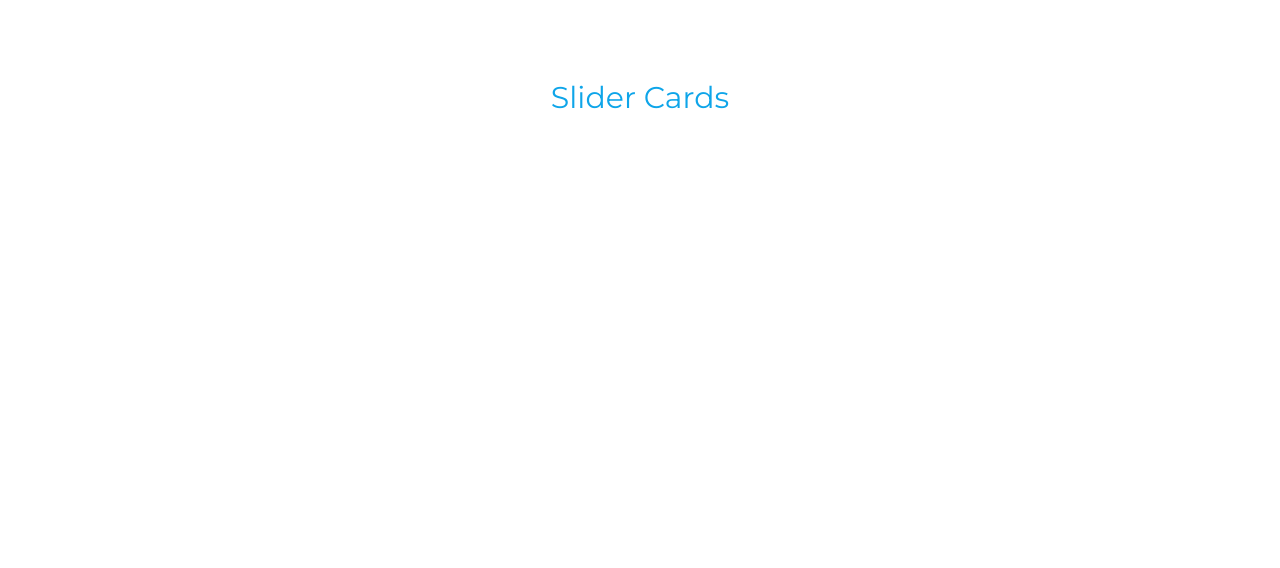
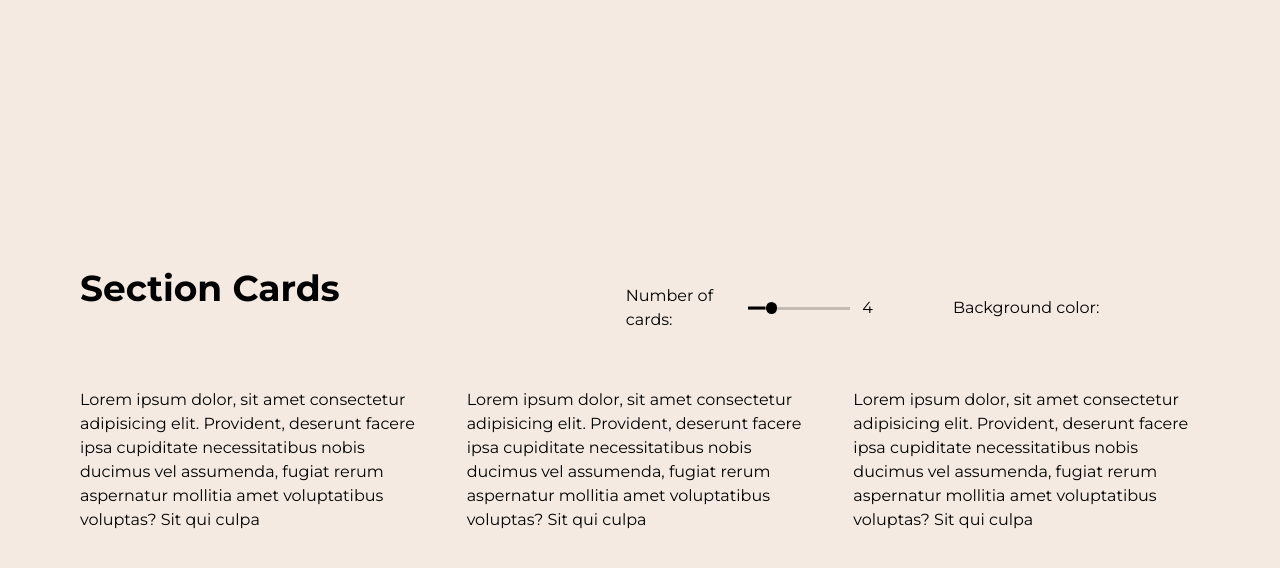
Before and after one commit to LauraBigoni/slider-test, a Vue app: page / in a window 1280 px wide. Shown: the top 568 px of the page. Built offline with nearby package versions, Linux system fonts and the light colour scheme.

Commit message:
add colorpicker and range input working

```diff
--- a/src/App.vue
+++ b/src/App.vue
@@ -1,7 +1,8 @@
 <template>
 	<div id="app">
-		<h1 class="text-3xl text-center py-20 text-sky-500">Slider Cards</h1>
-		<SliderPage />
+		<div class="container mx-auto px-20">
+			<SliderPage @backgroundChange="changeBgColor" />
+		</div>
 	</div>
 </template>
 
@@ -11,9 +12,18 @@ import SliderPage from "@/components/SliderPage";
 export default {
 	name: "App",
 	components: { SliderPage },
+	methods: {
+		changeBgColor(value) {
+			let newBackgroundColor = document.getElementById("app");
+			newBackgroundColor.style.setProperty("background-color", value);
+		},
+	},
 };
 </script>
 
 <style lang="scss">
 @import "./assets/sass/style.scss";
+#app {
+	background-color: #f4eae1;
+}
 </style>
--- a/src/components/SliderPage.vue
+++ b/src/components/SliderPage.vue
@@ -1,9 +1,168 @@
 <template>
-	<div class="slider"></div>
+	<div class="slider h-screen flex flex-col justify-center">
+		<div class="pb-10 w-full flex justify-between">
+			<h1 class="text-4xl pb-10 font-bold">Section Cards</h1>
+			<div class="input-container flex justify-end gap-20">
+				<div class="flex items-center basis-1/2">
+					<label for="cards-range">Number of cards:</label>
+					<input
+						type="range"
+						value="4"
+						min="0"
+						max="20"
+						step="1"
+						name="cards-range"
+						id="cards-range"
+						class="mx-3"
+						@change="getValue()"
+					/>
+					<output>{{ this.value }}</output>
+				</div>
+
+				<div class="flex items-center basis-1/2">
+					<label for="color-picker" class="pr-4">Background color:</label>
+					<input
+						type="color"
+						name="color-picker"
+						id="color-picker"
+						value="#F4EAE1"
+						@input="setColor()"
+					/>
+				</div>
+			</div>
+		</div>
+		<div class="flex gap-10 items-center">
+			<p>
+				Lorem ipsum dolor, sit amet consectetur adipisicing elit. Provident,
+				deserunt facere ipsa cupiditate necessitatibus nobis ducimus vel
+				assumenda, fugiat rerum aspernatur mollitia amet voluptatibus voluptas?
+				Sit qui culpa
+			</p>
+			<p>
+				Lorem ipsum dolor, sit amet consectetur adipisicing elit. Provident,
+				deserunt facere ipsa cupiditate necessitatibus nobis ducimus vel
+				assumenda, fugiat rerum aspernatur mollitia amet voluptatibus voluptas?
+				Sit qui culpa
+			</p>
+			<p>
+				Lorem ipsum dolor, sit amet consectetur adipisicing elit. Provident,
+				deserunt facere ipsa cupiditate necessitatibus nobis ducimus vel
+				assumenda, fugiat rerum aspernatur mollitia amet voluptatibus voluptas?
+				Sit qui culpa
+			</p>
+		</div>
+	</div>
 </template>
 
 <script>
 export default {
 	name: "SliderPage",
+	data() {
+		return {
+			value: 4,
+		};
+	},
+	methods: {
+		getValue: function () {
+			const rangeControl = document.querySelector('input[type="range"]');
+			this.value = rangeControl.value;
+			console.log(rangeControl);
+			console.log(this.value);
+		},
+		setColor: function () {
+			let colorPicker = document.getElementById("color-picker");
+			colorPicker.style.setProperty("--color", colorPicker.value);
+			this.$emit("backgroundChange", colorPicker.value);
+		},
+	},
 };
 </script>
+
+<style lang="scss" scoped>
+.input-container {
+	#color-picker {
+		padding: 0;
+		--color: #f4eae1;
+		width: 30px;
+		height: 14px;
+		position: relative;
+	}
+
+	#color-picker::before {
+		content: "";
+		position: absolute;
+		top: 50%;
+		left: 50%;
+		transform: translate(-50%, -50%);
+		pointer-events: none;
+		width: 40px;
+		height: 24px;
+		background: var(--color);
+		border-radius: 20px;
+		border: 1px solid #fff;
+	}
+
+	input[type="range"] {
+		position: relative;
+		background: transparent;
+		overflow: hidden;
+		color: #000;
+		--thumb-height: 0.725em;
+		--track-height: 0.125em;
+		--track-color: rgba(0, 0, 0, 0.2);
+		--brightness-hover: 180%;
+		--brightness-down: 80%;
+		--clip-edges: 0.125em;
+	}
+
+	input[type="range"],
+	input[type="range"]::-webkit-slider-runnable-track,
+	input[type="range"]::-webkit-slider-thumb {
+		-webkit-appearance: none;
+		height: var(--thumb-height);
+	}
+
+	input[type="range"]::-webkit-slider-thumb {
+		--thumb-radius: calc((var(--thumb-height) * 0.5) - 1px);
+		--clip-top: calc((var(--thumb-height) - var(--track-height)) * 0.5 - 0.5px);
+		--clip-bottom: calc(var(--thumb-height) - var(--clip-top));
+		--clip-further: calc(100% + 1px);
+		--box-fill: calc(-100vmax - var(--thumb-width, var(--thumb-height))) 0 0
+			100vmax currentColor;
+
+		width: var(--thumb-width, var(--thumb-height));
+		background: linear-gradient(currentColor 0 0) scroll no-repeat left center /
+			50% calc(var(--track-height) + 1px);
+		background-color: currentColor;
+		box-shadow: var(--box-fill);
+		border-radius: var(--thumb-width, var(--thumb-height));
+
+		filter: brightness(100%);
+		clip-path: polygon(
+			100% -1px,
+			var(--clip-edges) -1px,
+			0 var(--clip-top),
+			-100vmax var(--clip-top),
+			-100vmax var(--clip-bottom),
+			0 var(--clip-bottom),
+			var(--clip-edges) 100%,
+			var(--clip-further) var(--clip-further)
+		);
+	}
+
+	input[type="range"]:hover::-webkit-slider-thumb {
+		filter: brightness(var(--brightness-hover));
+		cursor: grab;
+	}
+
+	input[type="range"]:active::-webkit-slider-thumb {
+		filter: brightness(var(--brightness-down));
+		cursor: grabbing;
+	}
+
+	input[type="range"]::-webkit-slider-runnable-track {
+		background: linear-gradient(var(--track-color) 0 0) scroll no-repeat center /
+			100% calc(var(--track-height) + 1px);
+	}
+}
+</style>
```
